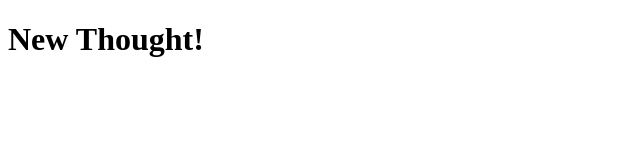
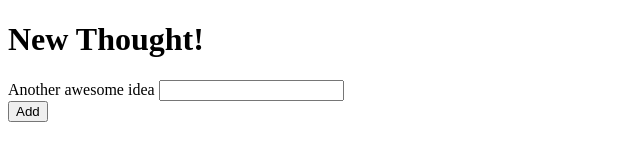
Before and after one commit to xalkan/thoughts, an Electron app: page app/components/addWindow/addWindow.html in a window 1280 px wide. Shown: the whole page, without its empty margins (0-640 px from the left). Drawn offline with Linux system fonts and the light colour scheme.

Commit message:
added form in new thought

```diff
--- a/app/components/addWindow/addWindow.html
+++ b/app/components/addWindow/addWindow.html
@@ -5,5 +5,12 @@
 </head>
 <body>
     <h1>New Thought!</h1>
+    <form>
+        <div>
+            <label>Another awesome idea</label>
+            <input type="text"/>
+        </div>
+        <button type="submit">Add</button>
+    </form>
 </body>
 </html>
--- a/app/components/addWindow/addWindow.js
+++ b/app/components/addWindow/addWindow.js
@@ -6,7 +6,8 @@ const { BrowserWindow } = electron;
 
 const defaultProps = {
     width: 500,
-    height: 800,
+    height: 250,
+    title: 'New Thought',
     show: false
 }
 
```
